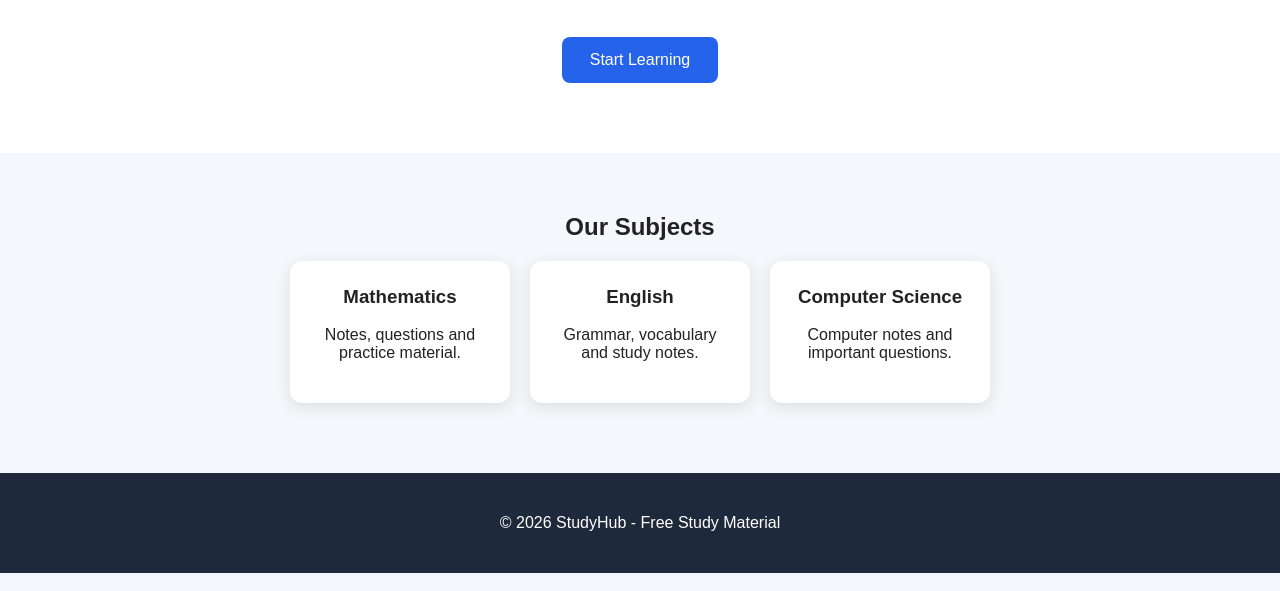
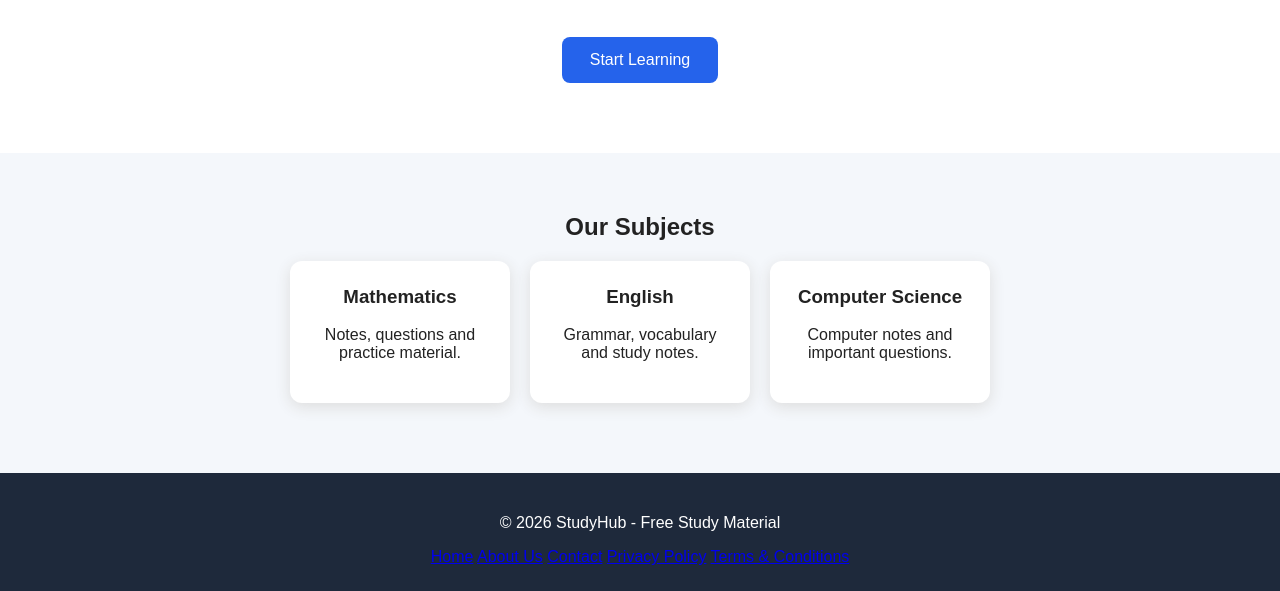
Before and after one commit to pabdulrehman055-lgtm/study-website, a plain HTML site: page index.html in a window 1280 px wide. Shown: the part 254-845 px from the top of the page. Drawn offline with Linux system fonts and the light colour scheme.

Commit message:
Update index.html

```diff
--- a/index.html
+++ b/index.html
@@ -135,9 +135,17 @@
         </div>
     </section>
 
-    <footer>
-        <p>© 2026 StudyHub - Free Study Material</p>
-    </footer>
+   <footer>
+    <p>© 2026 StudyHub - Free Study Material</p>
+
+    <div class="footer-menu">
+        <a href="index.html">Home</a>
+        <a href="about.html">About Us</a>
+        <a href="contact.html">Contact</a>
+        <a href="privacy.html">Privacy Policy</a>
+        <a href="terms.html">Terms & Conditions</a>
+    </div>
+</footer>
 
 </body>
 </html>
```
